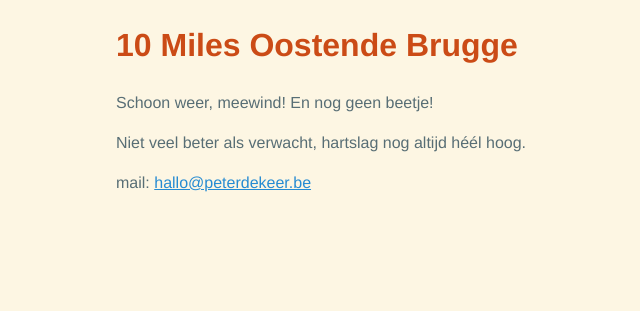
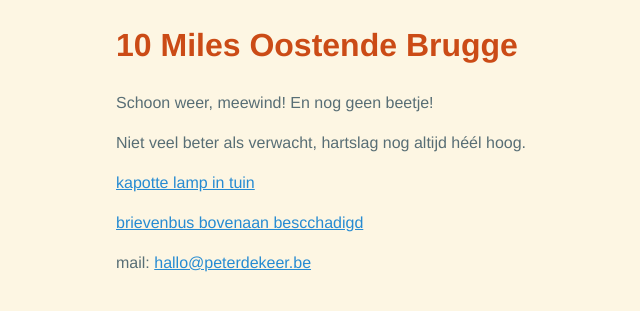
Before and after one commit to PeterDeKeer/PeterDeKeer.github.io, a Jekyll site: the page built from _wedstrijden/10-miles-oostende-brugge.md, in a window 1280 px wide. Shown: the top 311 px of the page, without its empty margins (204-844 px from the left). Built offline with Jekyll 4.4.1, drawn with Linux system fonts in a browser that asks for light colours.

Commit message:
Update 10-miles-oostende-brugge.md

```diff
--- a/_wedstrijden/10-miles-oostende-brugge.md
+++ b/_wedstrijden/10-miles-oostende-brugge.md
@@ -7,3 +7,7 @@ link: https://connect.garmin.com/modern/activity/708851845
 Schoon weer, meewind! En nog geen beetje!
 
 Niet veel beter als verwacht, hartslag nog altijd héél hoog.
+
+[kapotte lamp in tuin](http://i.imgur.com/5PwHSZ7.jpg)
+
+[brievenbus bovenaan bescchadigd](http://i.imgur.com/IBoyG5v.jpg)
```
